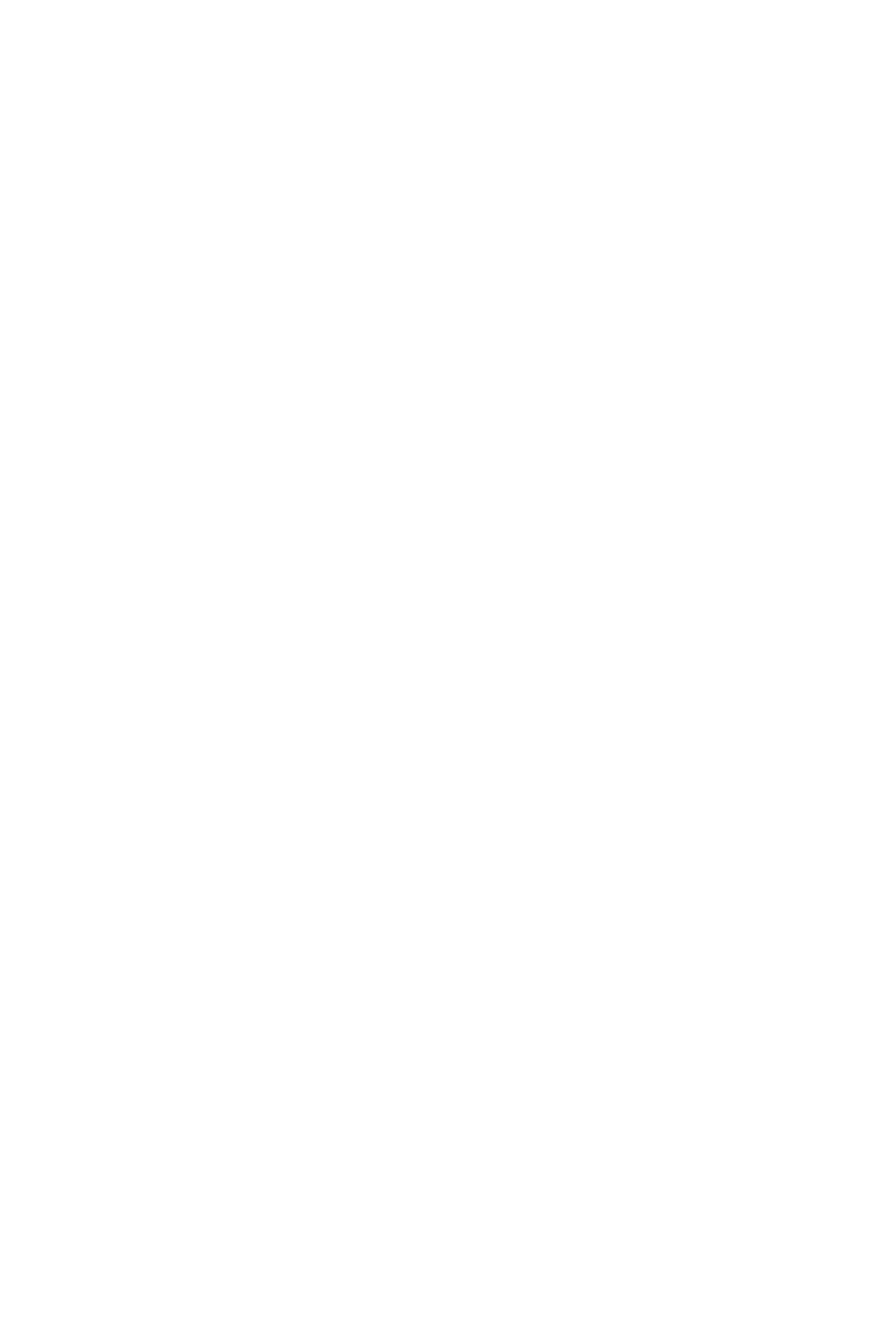
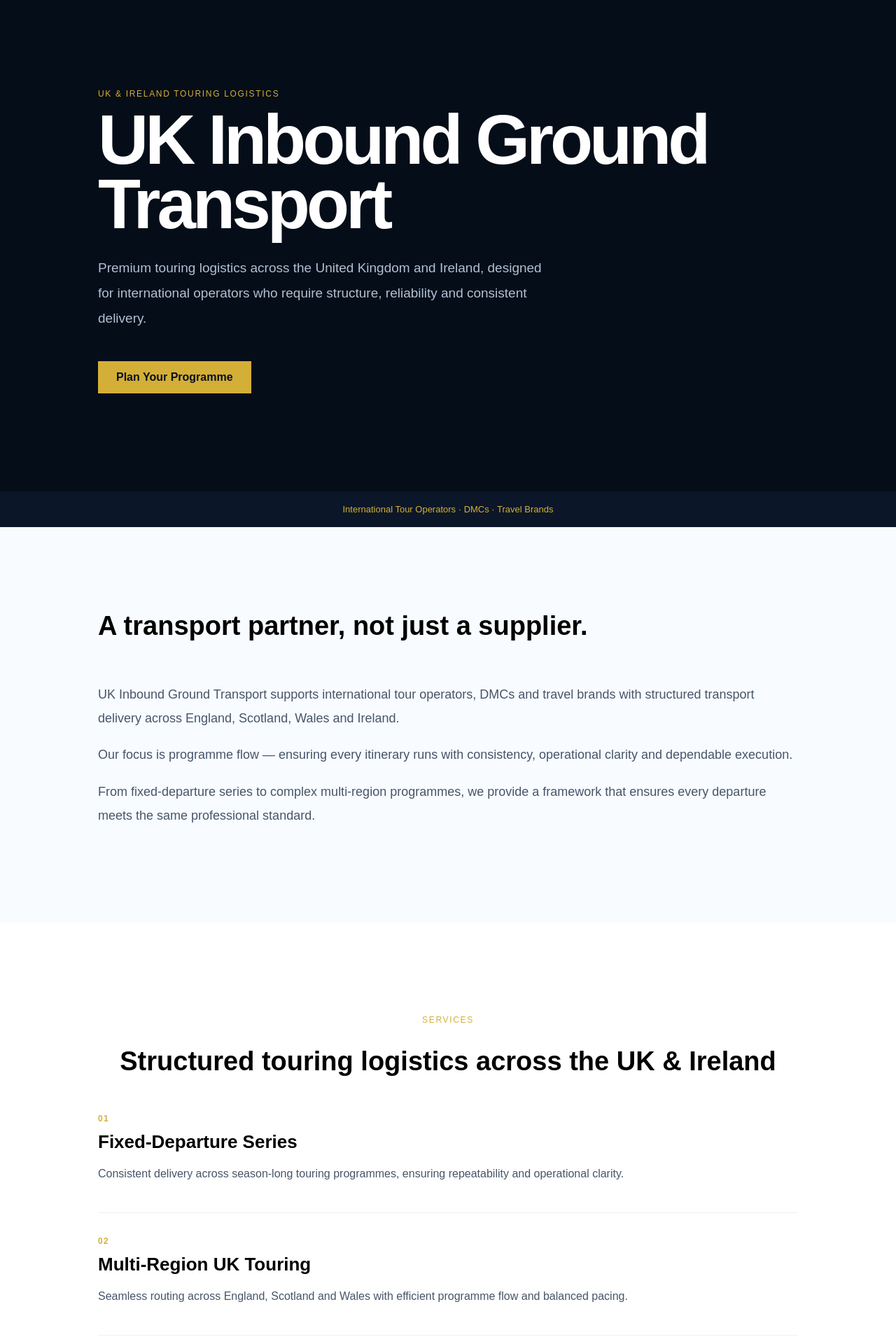
Before and after one commit to kandiahtk-crypto/Project-, a Next.js app: page / in a window 1280 px wide. Shown: the part 140-2060 px from the top of the page at 70% size. Before the commit the page ends 800 px from the top, so only its background shows below. Built offline with nearby package versions, Linux system fonts and the light colour scheme.

Commit message:
Update page.tsx

```diff
--- a/src/app/page.tsx
+++ b/src/app/page.tsx
@@ -1,3 +1,349 @@
+import type { Metadata } from "next";
+
+export const metadata: Metadata = {
+  title: "UK Inbound Ground Transport | Premium UK & Ireland Touring Logistics",
+  description:
+    "Premium UK & Ireland ground transport solutions for international tour operators, DMCs and travel brands.",
+};
+
 export default function HomePage() {
-  return <h1>Working</h1>;
+  return (
+    <>
+      {/* HERO */}
+      <section style={hero}>
+        <div style={container}>
+          <p style={eyebrow}>UK & Ireland Touring Logistics</p>
+
+          <h1 style={heroTitle}>
+            UK Inbound Ground Transport
+          </h1>
+
+          <p style={heroSubtitle}>
+            Premium touring logistics across the United Kingdom and Ireland,
+            designed for international operators who require structure,
+            reliability and consistent delivery.
+          </p>
+
+          <a href="/contact" style={ctaPrimary}>
+            Plan Your Programme
+          </a>
+        </div>
+      </section>
+
+      {/* TRUST STRIP */}
+      <section style={trustStrip}>
+        International Tour Operators · DMCs · Travel Brands
+      </section>
+
+      {/* INTRO */}
+      <section style={sectionLight}>
+        <div style={split}>
+          <h2 style={heading}>
+            A transport partner, not just a supplier.
+          </h2>
+
+          <div>
+            <p style={text}>
+              UK Inbound Ground Transport supports international tour operators,
+              DMCs and travel brands with structured transport delivery across
+              England, Scotland, Wales and Ireland.
+            </p>
+
+            <p style={text}>
+              Our focus is programme flow — ensuring every itinerary runs with
+              consistency, operational clarity and dependable execution.
+            </p>
+
+            <p style={text}>
+              From fixed-departure series to complex multi-region programmes,
+              we provide a framework that ensures every departure meets the same
+              professional standard.
+            </p>
+          </div>
+        </div>
+      </section>
+
+      {/* SERVICES */}
+      <section style={sectionWhite}>
+        <div style={container}>
+          <p style={eyebrowCenter}>Services</p>
+
+          <h2 style={headingCenter}>
+            Structured touring logistics across the UK & Ireland
+          </h2>
+
+          <div style={services}>
+            <div style={service}>
+              <span style={number}>01</span>
+              <h3 style={serviceTitle}>Fixed-Departure Series</h3>
+              <p style={serviceText}>
+                Consistent delivery across season-long touring programmes,
+                ensuring repeatability and operational clarity.
+              </p>
+            </div>
+
+            <div style={service}>
+              <span style={number}>02</span>
+              <h3 style={serviceTitle}>Multi-Region UK Touring</h3>
+              <p style={serviceText}>
+                Seamless routing across England, Scotland and Wales with
+                efficient programme flow and balanced pacing.
+              </p>
+            </div>
+
+            <div style={service}>
+              <span style={number}>03</span>
+              <h3 style={serviceTitle}>UK & Ireland Programmes</h3>
+              <p style={serviceText}>
+                Integrated British Isles touring with structured coordination
+                and reliable cross-region delivery.
+              </p>
+            </div>
+          </div>
+        </div>
+      </section>
+
+      {/* STATEMENT */}
+      <section style={statement}>
+        <h2 style={statementText}>
+          Reliable delivery across every departure.
+        </h2>
+      </section>
+
+      {/* VALUE */}
+      <section style={sectionLight}>
+        <div style={center}>
+          <p style={eyebrowCenter}>Our Approach</p>
+
+          <h2 style={headingCenter}>
+            Structured. Reliable. Premium.
+          </h2>
+
+          <div style={valueList}>
+            <div style={valueItem}>Consistent programme delivery</div>
+            <div style={valueItem}>Clear operational structure</div>
+            <div style={valueItem}>UK & Ireland coverage</div>
+            <div style={valueItem}>Professional execution</div>
+          </div>
+        </div>
+      </section>
+
+      {/* CTA */}
+      <section style={ctaSection}>
+        <h2 style={{ margin: 0 }}>
+          Plan your next touring programme
+        </h2>
+
+        <a href="/contact" style={ctaPrimary}>
+          Contact Us
+        </a>
+      </section>
+
+      {/* FOOTER */}
+      <footer style={footer}>
+        <div style={footerTop}>
+          <h3 style={footerBrand}>UK Inbound Ground Transport</h3>
+
+          <div style={footerNav}>
+            <a href="/">Home</a>
+            <a href="/about">About</a>
+            <a href="/services">Services</a>
+            <a href="/programmes">Programmes</a>
+            <a href="/contact">Contact</a>
+          </div>
+        </div>
+
+        <div style={footerBottom}>
+          Evershine Transport Limited, trading as ukinboundgroundtransport.com
+        </div>
+      </footer>
+    </>
+  );
 }
+
+/* STYLES */
+
+const hero: React.CSSProperties = {
+  background: "#050D18",
+  color: "white",
+  padding: "180px 20px 140px",
+};
+
+const container: React.CSSProperties = {
+  maxWidth: "1000px",
+  margin: "0 auto",
+};
+
+const heroTitle: React.CSSProperties = {
+  fontSize: "clamp(56px, 8vw, 100px)",
+  lineHeight: 0.92,
+  letterSpacing: "-0.05em",
+  margin: 0,
+};
+
+const heroSubtitle: React.CSSProperties = {
+  marginTop: "28px",
+  maxWidth: "640px",
+  color: "#AFC1D4",
+  fontSize: "19px",
+  lineHeight: 1.9,
+};
+
+const eyebrow: React.CSSProperties = {
+  color: "#D4AF37",
+  fontSize: "12px",
+  letterSpacing: "0.14em",
+  textTransform: "uppercase",
+  marginBottom: "12px",
+};
+
+const eyebrowCenter: React.CSSProperties = {
+  ...eyebrow,
+  textAlign: "center",
+};
+
+const trustStrip: React.CSSProperties = {
+  background: "#0B1728",
+  color: "#D4AF37",
+  textAlign: "center",
+  padding: "18px",
+  fontSize: "13px",
+};
+
+const sectionLight: React.CSSProperties = {
+  padding: "120px 20px",
+  background: "#F8FBFF",
+};
+
+const sectionWhite: React.CSSProperties = {
+  padding: "120px 20px",
+  background: "#FFFFFF",
+};
+
+const split: React.CSSProperties = {
+  maxWidth: "1000px",
+  margin: "0 auto",
+  display: "grid",
+  gap: "40px",
+};
+
+const heading: React.CSSProperties = {
+  fontSize: "38px",
+  lineHeight: 1.15,
+  margin: 0,
+};
+
+const headingCenter: React.CSSProperties = {
+  fontSize: "38px",
+  textAlign: "center",
+  marginBottom: "30px",
+};
+
+const text: React.CSSProperties = {
+  color: "#475569",
+  lineHeight: 1.9,
+  marginBottom: "16px",
+  fontSize: "18px",
+};
+
+const services: React.CSSProperties = {
+  marginTop: "50px",
+  display: "grid",
+  gap: "30px",
+};
+
+const service: React.CSSProperties = {
+  borderBottom: "1px solid rgba(15,23,42,0.06)",
+  paddingBottom: "24px",
+};
+
+const number: React.CSSProperties = {
+  color: "#D4AF37",
+  fontSize: "12px",
+  letterSpacing: "0.12em",
+  fontWeight: 700,
+};
+
+const serviceTitle: React.CSSProperties = {
+  margin: "10px 0",
+  fontSize: "26px",
+};
+
+const serviceText: React.CSSProperties = {
+  color: "#475569",
+  lineHeight: 1.8,
+};
+
+const statement: React.CSSProperties = {
+  background: "#07111F",
+  padding: "120px 20px",
+  textAlign: "center",
+};
+
+const statementText: React.CSSProperties = {
+  color: "white",
+  fontSize: "34px",
+};
+
+const center: React.CSSProperties = {
+  maxWidth: "800px",
+  margin: "0 auto",
+  textAlign: "center",
+};
+
+const valueList: React.CSSProperties = {
+  marginTop: "30px",
+  display: "grid",
+  gap: "18px",
+};
+
+const valueItem: React.CSSProperties = {
+  borderBottom: "1px solid rgba(15,23,42,0.06)",
+  paddingBottom: "12px",
+};
+
+const ctaSection: React.CSSProperties = {
+  padding: "120px 20px",
+  textAlign: "center",
+};
+
+const ctaPrimary: React.CSSProperties = {
+  display: "inline-block",
+  marginTop: "24px",
+  background: "#D4AF37",
+  color: "#07111F",
+  padding: "14px 26px",
+  textDecoration: "none",
+  fontWeight: 700,
+};
+
+const footer: React.CSSProperties = {
+  background: "#050D18",
+  color: "#94A3B8",
+  padding: "70px 20px 30px",
+};
+
+const footerTop: React.CSSProperties = {
+  maxWidth: "1000px",
+  margin: "0 auto",
+  display: "flex",
+  justifyContent: "space-between",
+  flexWrap: "wrap",
+  gap: "20px",
+};
+
+const footerBrand: React.CSSProperties = {
+  color: "#D4AF37",
+};
+
+const footerNav: React.CSSProperties = {
+  display: "flex",
+  gap: "20px",
+  flexWrap: "wrap",
+};
+
+const footerBottom: React.CSSProperties = {
+  marginTop: "40px",
+  textAlign: "center",
+  fontSize: "14px",
+};
```
